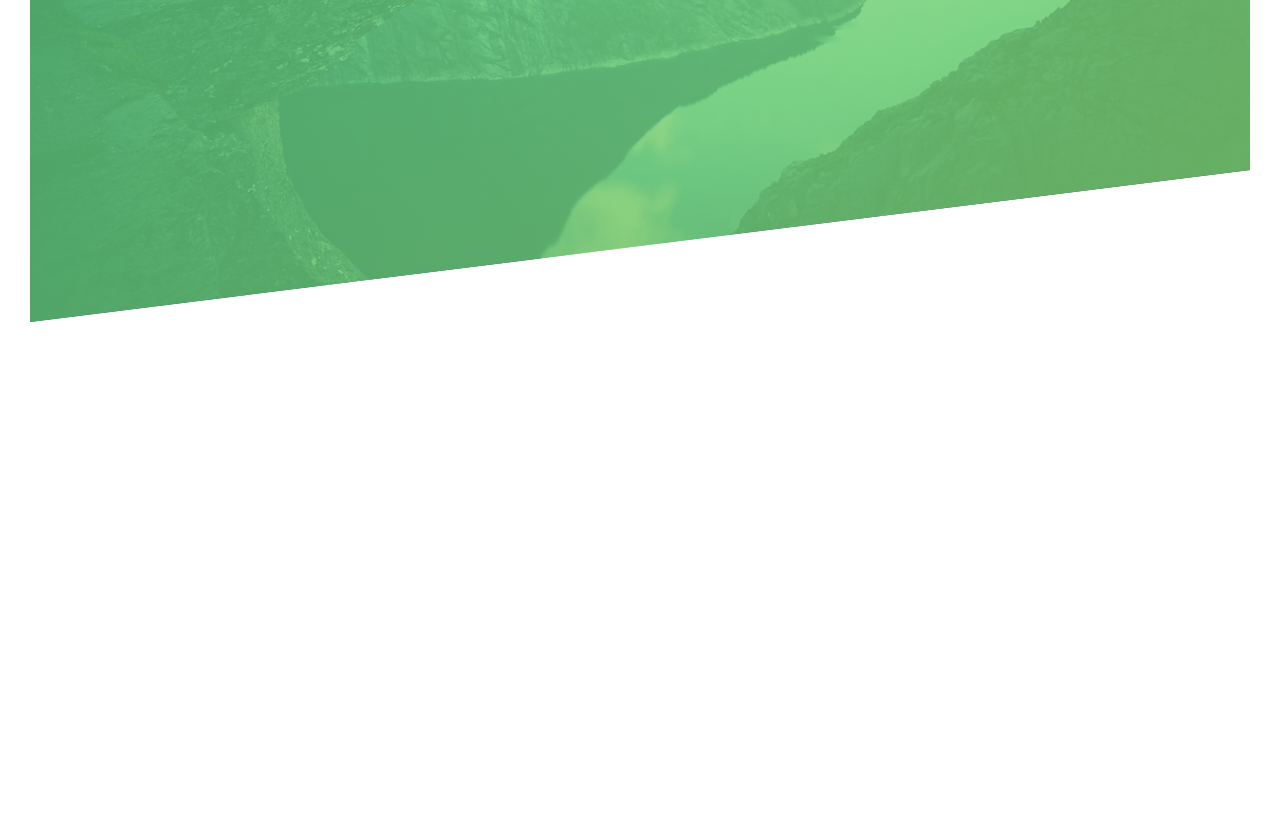
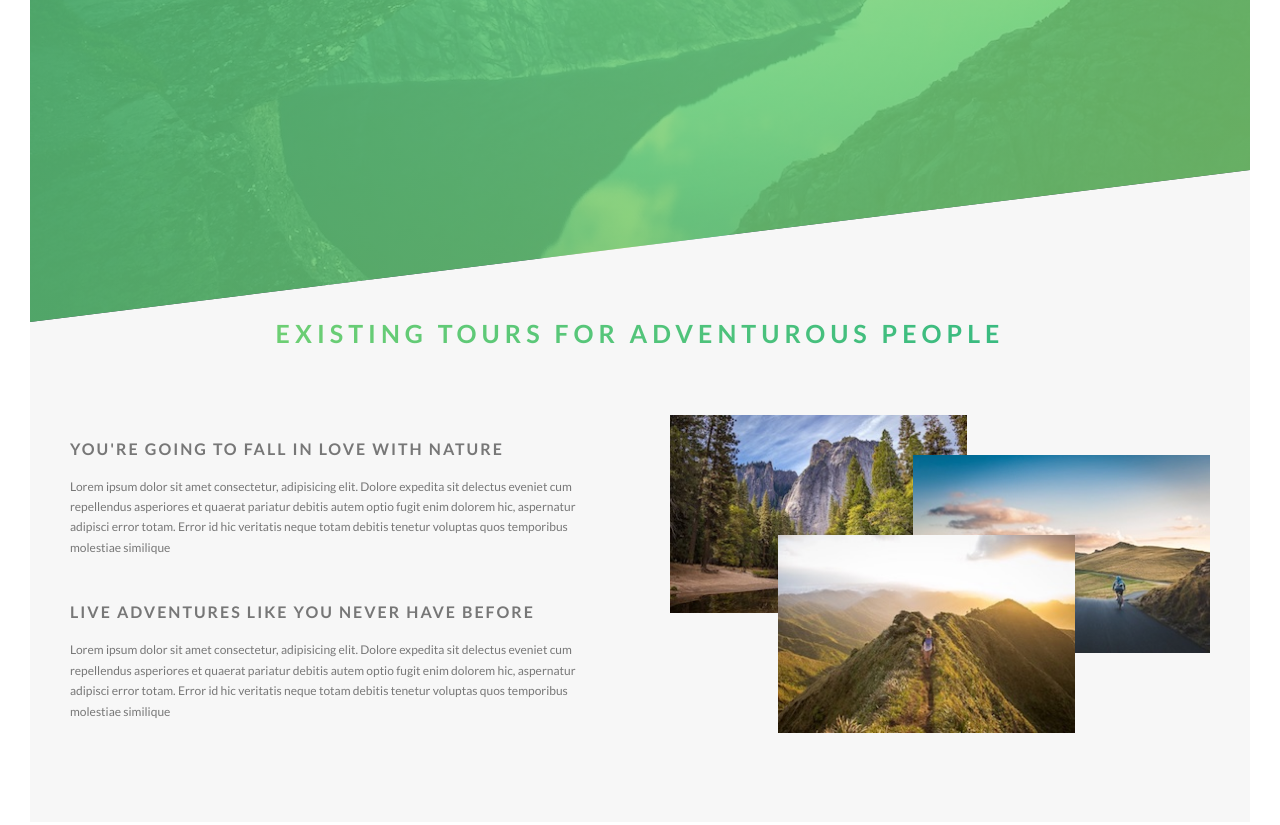
Before and after one commit to toeydevelopment/advanced-css-training, a website: page index.html in a window 1280 px wide. Shown: the part 468-1293 px from the top of the page. Before the commit the page ends 820 px from the top, so only its background shows below. Drawn offline with Linux system fonts and the light colour scheme.

Commit message:
:zap: :zap: section-about-done

```diff
--- a/index.html
+++ b/index.html
@@ -26,5 +26,58 @@
         <a href="#" class="btn btn-white btn--animate">Discover out tours</a>
       </div>
     </header>
+
+    <main>
+      <section class="section-about">
+        <h2 class="heading-secondary u-center-text u-margin-bottom-big">
+          Existing tours for adventurous people
+        </h2>
+        <div class="row">
+          <div class="col-1-of-2">
+            <h3 class="heading-tertiary u-margin-bottom-small">
+              You're going to fall in love with nature
+            </h3>
+            <p class="paragraph u-margin-bottom-medium">
+              Lorem ipsum dolor sit amet consectetur, adipisicing elit. Dolore
+              expedita sit delectus eveniet cum repellendus asperiores et
+              quaerat pariatur debitis autem optio fugit enim dolorem hic,
+              aspernatur adipisci error totam. Error id hic veritatis neque
+              totam debitis tenetur voluptas quos temporibus molestiae similique
+            </p>
+            <h3 class="heading-tertiary u-margin-bottom-small">
+              LIVE ADVENTURES LIKE YOU NEVER HAVE BEFORE
+            </h3>
+            <p class="paragraph">
+              Lorem ipsum dolor sit amet consectetur, adipisicing elit. Dolore
+              expedita sit delectus eveniet cum repellendus asperiores et
+              quaerat pariatur debitis autem optio fugit enim dolorem hic,
+              aspernatur adipisci error totam. Error id hic veritatis neque
+              totam debitis tenetur voluptas quos temporibus molestiae similique
+            </p>
+          </div>
+          <div class="col-1-of-2">
+            <div class="composition">
+              <img
+                src="img/nat-1.jpg"
+                alt=""
+                class="composition__photo composition__photo--p1"
+              />
+              <img
+                src="img/nat-2.jpg"
+                alt=""
+                class="composition__photo composition__photo--p2"
+              />
+              <img
+                src="img/nat-3.jpg"
+                alt=""
+                class="composition__photo composition__photo--p3"
+              />
+            </div>
+          </div>
+        </div>
+      </section>
+    </main>
+
+    <footer></footer>
   </body>
 </html>
--- /dev/null
+++ b/scss/abstracts/_mixins.scss
@@ -0,0 +1,7 @@
+@mixin clearfix {
+  &::after {
+    content: "";
+    display: table;
+    clear: both;
+  }
+}
--- a/scss/abstracts/_variables.scss
+++ b/scss/abstracts/_variables.scss
@@ -29,4 +29,4 @@ $default-font-size: 1.6rem;
 $grid-width: 114rem;
 $gutter-vertical: 8rem;
 $gutter-vertical-small: 6rem;
-$gutter-horizontal: 6rem;
+$gutter-horizon: 6rem;
--- a/scss/base/_typographys.scss
+++ b/scss/base/_typographys.scss
@@ -36,3 +36,29 @@ body {
     animation: moveInRight 1s ease-out;
   }
 }
+
+.heading-secondary {
+  font-size: 2.5rem;
+  letter-spacing: 0.5rem;
+  text-transform: uppercase;
+  background-image: linear-gradient(to right, #7ed56f, #28b485);
+  -webkit-background-clip: text;
+  background-clip: text;
+  color: transparent;
+  transition: all 0.3s;
+
+  &:hover {
+    transform: skewY(-5deg) scale(1.2);
+  }
+}
+
+.heading-tertiary {
+  font-size: 1.6rem;
+  letter-spacing: 2px;
+  color: $color-grey-dark;
+  text-transform: uppercase;
+}
+
+.paragraph {
+  font-size: 1.2rem;
+}
--- /dev/null
+++ b/scss/base/_utilities.scss
@@ -0,0 +1,26 @@
+.u-center-text {
+  text-align: center;
+}
+
+.u-margin-bottom-big {
+  margin-bottom: 8rem;
+}
+
+.u-margin-bottom-medium {
+  margin-bottom: 4rem;
+}
+
+.u-margin-bottom-small {
+  margin-bottom: 1.5rem;
+}
+.u-margin-top-small {
+  margin-top: 2rem;
+}
+
+.u-margin-top-big {
+  margin-top: 8rem;
+}
+
+.u-margin-top-huge {
+  margin-top: 10rem;
+}
--- /dev/null
+++ b/scss/components/_composition.scss
@@ -0,0 +1,34 @@
+.composition {
+  position: relative;
+  &__photo {
+    position: absolute;
+    width: 55%;
+    transition: all 0.3s;
+    outline-offset: 1rem;
+    &--p1 {
+      top: -2rem;
+      left: 0;
+    }
+
+    &--p2 {
+      right: 0;
+      top: 2rem;
+    }
+
+    &--p3 {
+      top: 10rem;
+      left: 20%;
+    }
+
+    &:hover {
+      outline: 1rem solid $color-primary;
+      cursor: pointer;
+      transform: scale(1.1) translateY(-1rem);
+      z-index: 20;
+    }
+  }
+
+  &:hover &__photo:not(:hover) {
+    transform: scale(0.8);
+  }
+}
--- /dev/null
+++ b/scss/layouts/_grid.scss
@@ -0,0 +1,43 @@
+.row {
+    max-width: $grid-width;
+    margin: 0 auto;
+
+    @include clearfix;
+
+    [class^="col-"] {
+      float: left;
+      &:not(:last-child) {
+        margin-right: $gutter-horizon;
+      }
+    }
+
+    &:not(:last-child) {
+      margin-bottom: $gutter-vertical;
+    }
+
+    .col-1-of-2 {
+      width: calc((100% - #{$gutter-horizon}) / 2);
+    }
+
+    .col-1-of-3 {
+      width: calc((100% - 2 *#{$gutter-horizon}) / 3);
+    }
+
+    .col-2-of-3 {
+      width: calc(2 * ((100% - 2 *#{$gutter-horizon}) / 3) + #{$gutter-horizon});
+    }
+
+    .col-1-of-4 {
+      width: calc((100% - 3 *#{$gutter-horizon}) / 4);
+    }
+
+    .col-2-of-4 {
+      width: calc(2 * ((100% - 3 *#{$gutter-horizon}) / 4) + #{$gutter-horizon});
+    }
+
+    .col-3-of-4 {
+      width: calc(
+        3 * ((100% - 3 *#{$gutter-horizon}) / 4) + 2 * #{$gutter-horizon}
+      );
+    }
+  }
--- a/scss/main.scss
+++ b/scss/main.scss
@@ -1,26 +1,26 @@
 
 // @import "abstracts/functions";
-// @import "abstracts/mixins";
 @import "abstracts/variables";
+@import "abstracts/mixins";
 
 @import "base/animation";
 @import "base/base";
 @import "base/typographys";
 @import "layouts/header";
-// @import "base/utilities";
+@import "base/utilities";
 
 // @import "components/bg-video";
 @import "components/button";
 // @import "components/card";
-// @import "components/composition";
+@import "components/composition";
 // @import "components/feature-box";
 // @import "components/form";
 // @import "components/popup";
 // @import "components/story";
 
 // @import "layout/footer";
-// @import "layout/grid";
+@import "layouts/grid";
 // @import "layout/header";
 // @import "layout/navigation";
 
-// @import "pages/home";
+@import "pages/home";
--- a/scss/pages/_home.scss
+++ b/scss/pages/_home.scss
@@ -0,0 +1,5 @@
+.section-about {
+  background-color: $color-grey-light-1;
+  padding: 15rem 1rem 10rem 1rem;
+  margin-top: -20vh;
+}
```
Also changed, not shown: css/style.css, scss/base/_animation.scss (line endings or trailing spaces).
